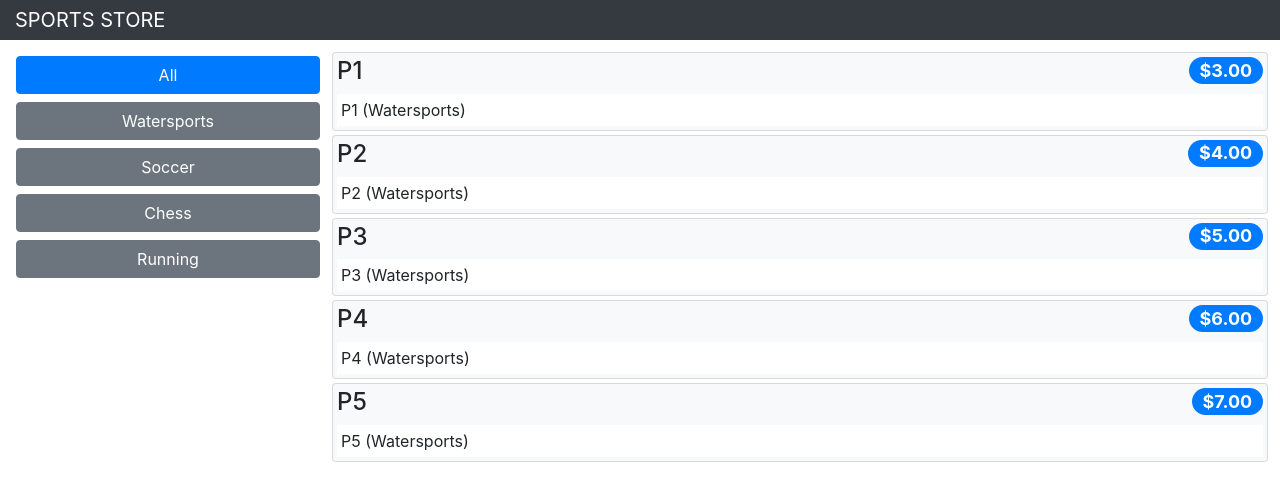
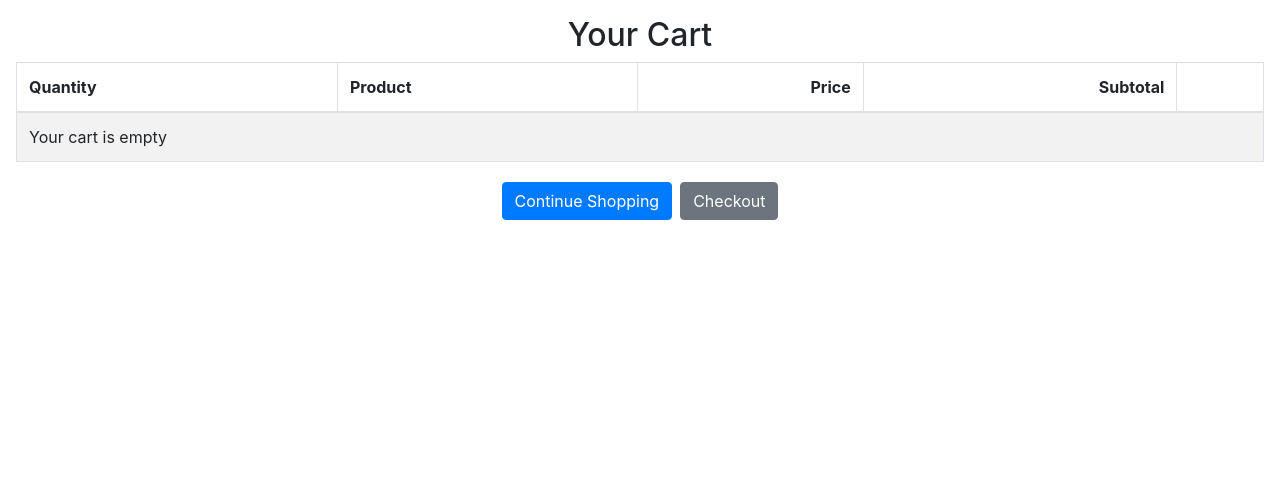
Before and after one commit to hyesun123123/reactstart, a React (Create React App) app: page /shop/cart in a window 1280 px wide. Before the commit this address led to /shop/products. Shown: the top 500 px of the page. Built offline with nearby package versions, Linux system fonts and the light colour scheme.

Commit message:
add to cart

```diff
--- a/src/data/CartActionCreator.js
+++ b/src/data/CartActionCreator.js
@@ -18,3 +18,4 @@
 export const clearCart=()=>({
     type: ActionTypes.CART_CLEAR
 })
+//payload:액션 실행에 필요한 데이터를 운반하는 프로퍼티
--- /dev/null
+++ b/src/data/CartReducer.js
@@ -0,0 +1,49 @@
+//카트와 관련된 액션들을 처리 할 리듀서..
+import { ActionTypes } from "./Types";
+
+export const CartReducer = (storeData, action)=>{
+    let newStore = { cart:[], cartItems:0, cartPrice:0,...storeData}
+    switch (action.type) {
+        case ActionTypes.CART_ADD:
+            const p = action.payload.product;
+            const q = action.payload.quantity;
+
+            let existing = newStore.cart.find(item => item.product.id === p.id);
+            if(existing){
+                existing.quantity += q;
+            }else {
+                newStore.cart = [...newStore.cart, action.payload];
+            }
+            newStore.cartItems += q;
+            newStore.cartPrice += p.price * q;
+            return newStore;
+
+        case ActionTypes.CART_UPDATE:
+            newStore.cart = newStore.cart.map(item=>{
+                if(item.product.id === action.payload.product.id){
+                    const diff = action.payload.quantity - item.quantity;
+                    newStore.cartItems += diff;
+                    newStore.cartPrice +=(item.product.price * diff);
+                    return action.payload;
+                }else {
+                    return item;
+                }
+            });
+            return newStore;
+
+            case ActionTypes.CART_REMOVE:
+                let selection = newStore.cart.find(item=>
+                    item.product.id === action.payload.id);
+                newStore.cartItems -= selection.quantity;
+                newStore.cartPrice -= selection.quantity * selection.product.price;
+                newStore.cart = newStore.cart.filter(item=> item !== selection);
+                return newStore;
+
+            case ActionTypes.CART_CLEAR:
+                return {...storeData, cart:[], cartItems:0, cartPrice:0}
+
+
+        default:
+            return storeData || {};
+    }
+}
--- /dev/null
+++ b/src/data/CommonReducer.js
@@ -0,0 +1,9 @@
+export const CommonReducer = (...reducers) =>(storeData, action)=>{
+    for ( let i=0; i<reducers.length; i++){
+        let newStore = reducers[i](storeData, action);
+        if(newStore!== storeData){
+            return newStore;
+        }
+    }
+    return storeData;
+}
--- a/src/data/DataStore.js
+++ b/src/data/DataStore.js
@@ -1,3 +1,5 @@
 import { createStore} from "redux";
 import { ShopReducer } from "./ShopReducer";
-export const SportsStoreDataStore = createStore(ShopReducer);
+import { CartReducer } from "./CartReducer";
+import { CommonReducer } from "./CommonReducer";
+export const SportsStoreDataStore = createStore(CommonReducer(ShopReducer,CartReducer));
--- /dev/null
+++ b/src/shop/CartDetail.js
@@ -0,0 +1,39 @@
+import React, { Component } from "react";
+import {Link} from "react-router-dom";
+import {CartDetailsRows} from "./CartDetailsRows";
+
+export class CartDetails extends Component {
+    getLinkClasses=()=> `btn btn-secondary m-1
+                        ${this.props.cartItems === 0 ? "disabled":""}`;
+    render(){
+        return <div className="m-3">
+            <h2 className="text-center">Your Cart</h2>
+            <table className="table table-bordered table-striped">
+                <thead>
+                    <tr>
+                        <th>Quantity</th>
+                        <th>Product</th>
+                        <th className="text-right">Price</th>
+                        <th className="text-right">Subtotal</th>
+                        <th />
+                    </tr>
+                </thead>
+                <tbody>
+                    <CartDetailsRows cart={this.props.cart}
+                                    cartPrice={this.props.cartPrice}
+                                    updateQuantity={this.props.updateQuantity}
+                                    removeFromCart={this.props.removeFromCart} />
+                </tbody>
+
+            </table>
+            <div className="text-center">
+                <Link className="btn btn-primary m-1" to="/shop">
+                    Continue Shopping
+                </Link>
+                <Link className={this.getLinkClasses()} to="/shop/checkout">
+                    Checkout
+                </Link>
+            </div>
+        </div>
+    }
+}
--- /dev/null
+++ b/src/shop/CartDetailsRows.js
@@ -0,0 +1,37 @@
+import React, {Component} from "react";
+export class CartDetailsRows extends Component {
+    handleChange =(product,event)=>{
+        this.props.updateQuantity(product, event.target.value);
+    }
+    render(){
+        if(!this.props.cart || this.props.cart.length===0){
+            return <tr>
+                <td colSpan="5">Your cart is empty</td>
+            </tr>
+        }else {
+            return <React.Fragment>
+                {this.props.cart.map(item=>
+                    <tr key={item.product.id}>
+                        <td>
+                            <input type="number" value={item.quantity}
+                                onChange={(ev)=> this.handleChange(item.product, ev)} />
+                        </td>
+                        <td>{item.product.name}</td>
+                        <td>${item.product.price.toFixed(2)}</td>
+                        <td>${(item.quantity * item.product.price).toFixed(2)}</td>
+                        <td>
+                            <button className="btn btn-sm btn-danger"
+                                    onClick={()=>this.props.removeFromCart(item.product)}>
+                                        Remove
+                                    </button>
+                        </td>
+                    </tr>
+                    )}
+                    <tr>
+                        <th colSpan="3" className="text-right">Total:</th>
+                        <th colSpan="2">${this.props.cartPrice.toFixed(2)}</th>
+                    </tr>
+            </React.Fragment>
+        }
+    }
+}
--- /dev/null
+++ b/src/shop/CartSummary.js
@@ -0,0 +1,31 @@
+import React, {Component} from "react";
+import {Link} from "react-router-dom";
+
+export class CartSummary extends Component{
+    getSummary=()=>{
+        if(this.props.cartItems>0){
+            return <span>
+                {this.props.cartItems} item(s),
+                ${this.props.cartPrice.toFixed(2)}
+            </span>
+        }else{
+            return <span>Your cart : (empty) </span>
+        }
+    }
+    getLinkClasses=()=>{
+        return `btn btn-sm bg-dark text-white
+                ${ this.props.cartItems === 0 ? "disabled":""}`;
+    }
+    render(){
+        return <div className="float-right">
+            <small>
+                {this.getSummary()}
+                <Link className={this.getLinkClasses()} to="/shop/cart">
+                    <i className="fa fa-shopping-cart"></i>
+                </Link>
+
+            </small>
+        </div>
+    }
+
+}
--- a/src/shop/ProductList.js
+++ b/src/shop/ProductList.js
@@ -15,6 +15,10 @@
                 </h4>
                 <div className="card-text bg-white p-1">
                     {p.description}
+                    <button className="btn btn-success btn-sm float-right"
+                            onClick={()=>this.props.addToCart(p)}>
+                                Add to Cart
+                            </button>
                 </div>
             </div>
             )
--- a/src/shop/Shop.js
+++ b/src/shop/Shop.js
@@ -1,13 +1,20 @@
 import React, {Component} from "react";
 import { CategoryNavigation } from "./CategoryNavigation";
 import {ProductList} from "./ProductList";
+import {CartSummary} from "./CartSummary";
+//addToCart 액션 생성자를 래핑하고 새 url로의 내비게이션을 위한 함수
 
 export class Shop extends Component{
+    handleAddToCart =(...args)=>{
+        this.props.addToCart(...args);
+        this.props.history.push("/shop/cart");
+    }
     render(){
         return <div className="container-fluid">
             <div className="row">
                 <div className="col bg-dark text-white">
                     <div className="navbar-brand">SPORTS STORE</div>
+                    <CartSummary {...this.props} />
                 </div>
             </div>
             <div className="row">
@@ -16,7 +23,7 @@
                     categories={this.props.categories}/>
                 </div>
                 <div className="col-9 p-2">
-                    <ProductList products={this.props.products}/>
+                    <ProductList products={this.props.products} addToCart={this.handleAddToCart}/>
                 </div>
             </div>
         </div>
--- a/src/shop/ShopConnector.js
+++ b/src/shop/ShopConnector.js
@@ -4,12 +4,13 @@
 import {loadData} from "../data/ActionCreators";
 import { DataTypes } from "../data/Types";
 import {Shop} from "./Shop";
-
+import { addToCart, updateCartQuantity, removeFromCart, clearCart } from "../data/CartActionCreator";
+import { CartDetails } from "./CartDetail";
 const mapStateToProps = (dataStore) =>({
     ...dataStore
 })
 const mapDispatchProps={
-    loadData
+    loadData, addToCart, updateCartQuantity, removeFromCart, clearCart
 }
 const filterProducts =(products=[], category)=>
     (!category || category === "All")
@@ -24,7 +25,9 @@
                         <Shop {...this.props}{...routeProps}
                         products={filterProducts(this.props.products,
                             routeProps.match.params.category)} />}/>
-                    <Redirect to="/shop/products" />
+                <Route path="/shop/cart" render={(routeProps)=>
+                <CartDetails {...this.props}{...routeProps} />} />
+                <Redirect to="/shop/products"/>
             </Switch>
         }
         componentDidMount(){
```
